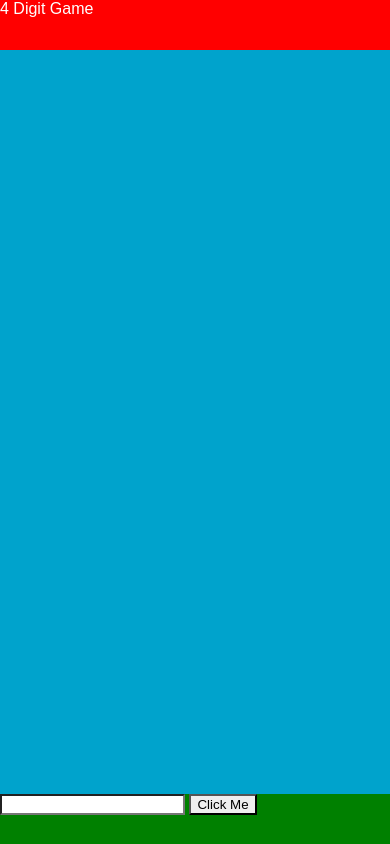
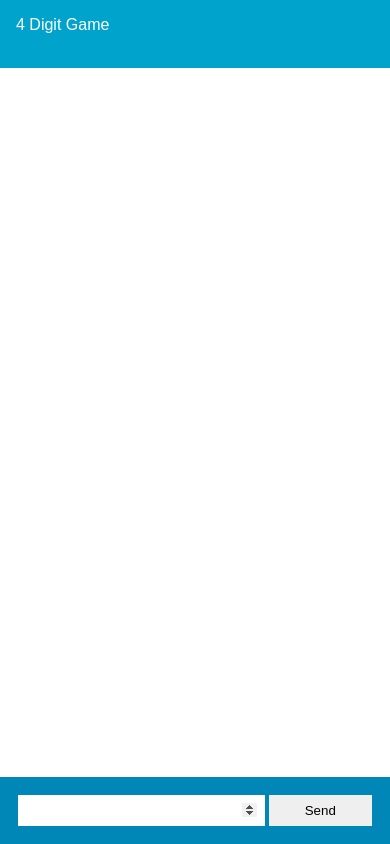
Before and after one commit to iamblocksberg/iamblocksberg.github.io, a plain HTML site: page game/4digit/index.html in a window 390 px wide. Drawn offline with Linux system fonts and the light colour scheme.

Commit message:
Revert "test responsive"
This reverts commit cfa41b6d8260d102fdcf011e504fc85dd3c6a78d.

```diff
--- a/game/4digit/index.html
+++ b/game/4digit/index.html
@@ -12,10 +12,8 @@
   </head>
   <body>
     <div class="container">
-      <div id="header">4 Digit Game</div>
       <div id="log"></div>
-      <div id="footer"><input type="number" /> <button>Click Me</button></div>
-      <!-- <div id="box-input">
+      <div id="box-input">
         <form id="form">
           <input autocomplete="off" type="number" id="text-input" /><button
             type="submit"
@@ -27,7 +25,7 @@
       </div>
       <div id="play-again">
         <button class="btn" onclick="onPlayAgain()">Play Again</button>
-      </div> -->
+      </div>
     </div>
     <script src="main.js?v=9"></script>
   </body>
--- a/game/4digit/main.css
+++ b/game/4digit/main.css
@@ -7,11 +7,6 @@ button {
   -webkit-appearance: none;
   -moz-appearance: none;
   appearance: none;
-}
-
-html,
-body {
-  height: 100%;
 }
 
 body {
@@ -28,27 +23,10 @@ body {
   margin-right: auto;
   background-color: rgb(0, 163, 204);
   position: relative;
-  height: 100%;
-}
-
-#header {
-  background-color: red;
-  height: 50px;
 }
 
 #log {
   padding: 16px;
-  height: calc(100% - 50px - 50px);
-}
-
-#footer {
-  background-color: green;
-  height: 50px;
-}
-
-#header,
-#log,
-#footer {
 }
 
 #box-input,
```
